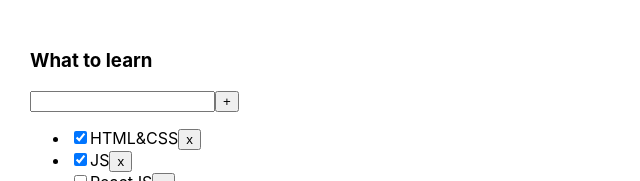
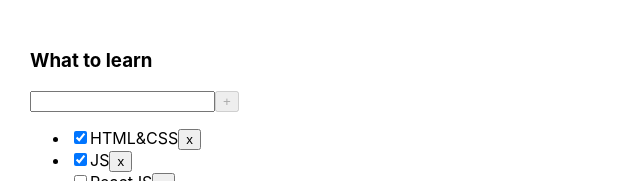
Before and after one commit to YurySamsonenka/todolist-with-viktor, a React (Create React App) app: page / in a window 1280 px wide. Shown: the top 181 px of the page, without its empty margins (0-640 px from the left). Built offline with nearby package versions, Linux system fonts and the light colour scheme.

Commit message:
закончили 3 todolist

```diff
--- a/src/Button.tsx
+++ b/src/Button.tsx
@@ -1,10 +1,11 @@
 type ButtonPropsType = {
 	title: string
 	onClick?:()=> void
+	disabled?: boolean
 }
 
-export const Button = ({title, onClick}: ButtonPropsType) => {
+export const Button = ({title, onClick, disabled}: ButtonPropsType) => {
 	return (
-		<button onClick={onClick}>{title}</button>
+		<button disabled={disabled} onClick={onClick}>{title}</button>
 	)
 }
--- a/src/Todolist.tsx
+++ b/src/Todolist.tsx
@@ -1,6 +1,6 @@
 import {FilterValuesType, TaskType} from './App';
 import {Button} from './Button';
-import {useRef} from 'react';
+import React, {useState} from 'react';
 
 type PropsType = {
   title: string
@@ -12,41 +12,69 @@ type PropsType = {
 
 export const Todolist = ({title, tasks, removeTask, changeFilter, addTasks}: PropsType) => {
 
-    const taskInputRef = useRef<HTMLInputElement>(null);
+    const addTaskHandler = () => {
+      addTasks(taskTitle);
+      setTaskTitle('');
+    };
 
-    const addTaskHandler = () => {
-      if (taskInputRef.current) {
-        addTasks(taskInputRef.current.value);
-        taskInputRef.current.value = '';
-      }
+    const [taskTitle, setTaskTitle] = useState('');
+
+    const changeTaskTitleHandler = (e: React.ChangeEvent<HTMLInputElement>) => {
+      setTaskTitle(e.currentTarget.value);
     };
+
+    const keyDownAddTaskHandler = (e: React.KeyboardEvent<HTMLInputElement>) => {
+      e.key === 'Enter' && addTaskHandler();
+
+    };
+
+    const setAllTasksHandler = () => {
+      changeFilter('all');
+    };
+
+    const setActiveTasksHandler = () => {
+      changeFilter('active');
+    };
+
+    const setCompletedTasksHandler = () => {
+      changeFilter('completed');
+    };
+
+    const isTypeButtonDisabled = !taskTitle || taskTitle.length > 25;
+
+    const userTaskTileLengthWarning = taskTitle.length > 15 && <div>We recommend task title is 15 charters</div>;
 
     return (
       <div>
         <h3>{title}</h3>
         <div>
-          <input ref={taskInputRef} />
-          <Button title={'+'} onClick={addTaskHandler} />
+          <input value={taskTitle} onChange={changeTaskTitleHandler} onKeyDown={keyDownAddTaskHandler} />
+          <Button title={'+'} onClick={addTaskHandler} disabled={isTypeButtonDisabled} />
+          {userTaskTileLengthWarning}
         </div>
         {
           tasks.length === 0
             ? <p>Тасок нет</p>
             : <ul>
               {tasks.map(task => {
+                const removeTaskHandler = () => {
+                  removeTask(task.id);
+                };
+
                 return (
                   <li key={task.id}>
                     <input type="checkbox" checked={task.isDone} />
                     <span>{task.title}</span>
-                    <Button title={'x'} onClick={() => removeTask(task.id)} />
+                    <Button title={'x'} onClick={removeTaskHandler} />
                   </li>
                 );
               })}
             </ul>
         }
         <div>
-          <Button title={'All'} onClick={() => changeFilter('all')} />
-          <Button title={'Active'} onClick={() => changeFilter('active')} />
-          <Button title={'Completed'} onClick={() => changeFilter('completed')} />
+          <Button title={'All'} onClick={setAllTasksHandler} />
+          <Button title={'Active'} onClick={setActiveTasksHandler} />
+          <Button title={'Completed'} onClick={setCompletedTasksHandler} />
         </div>
       </div>
     );
```
